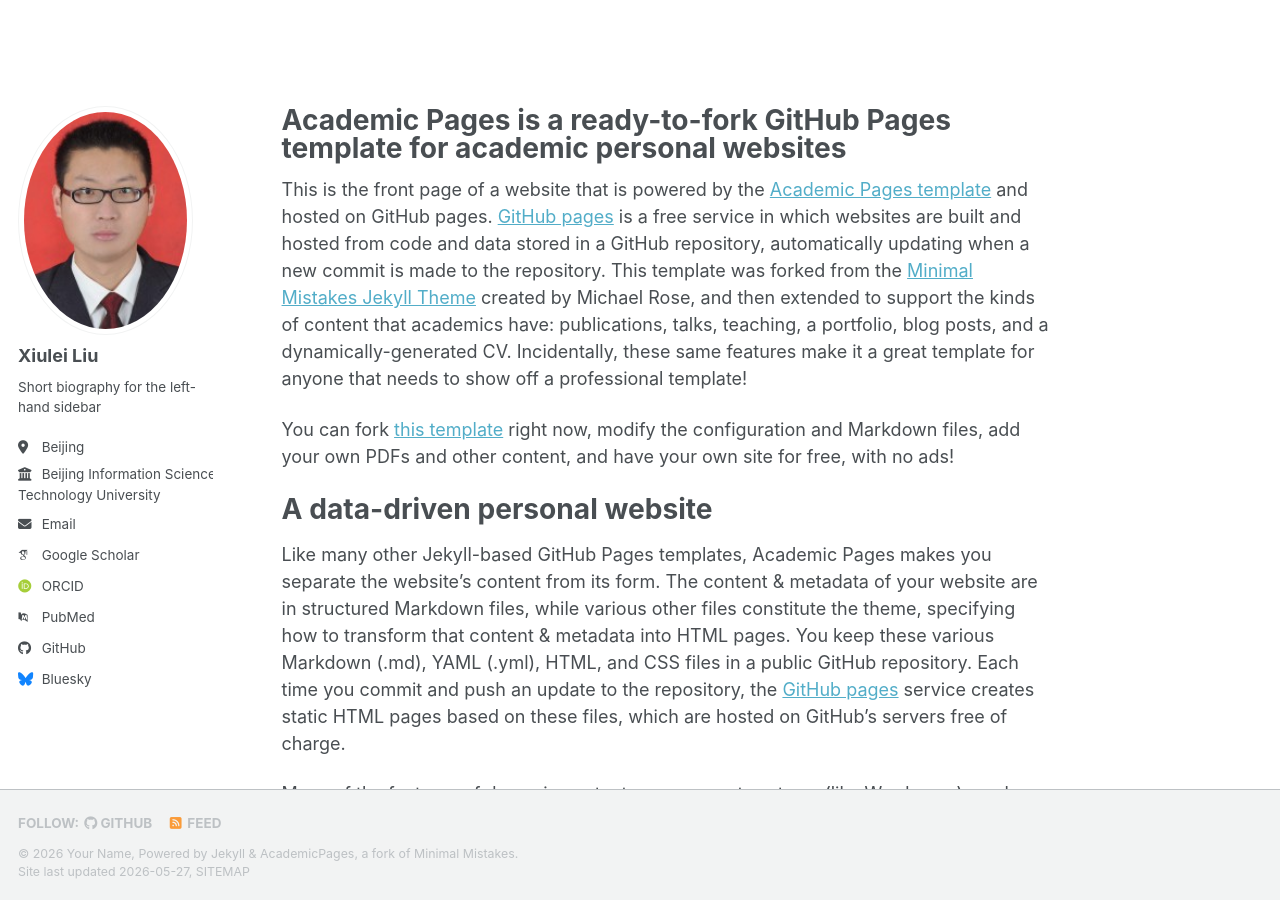
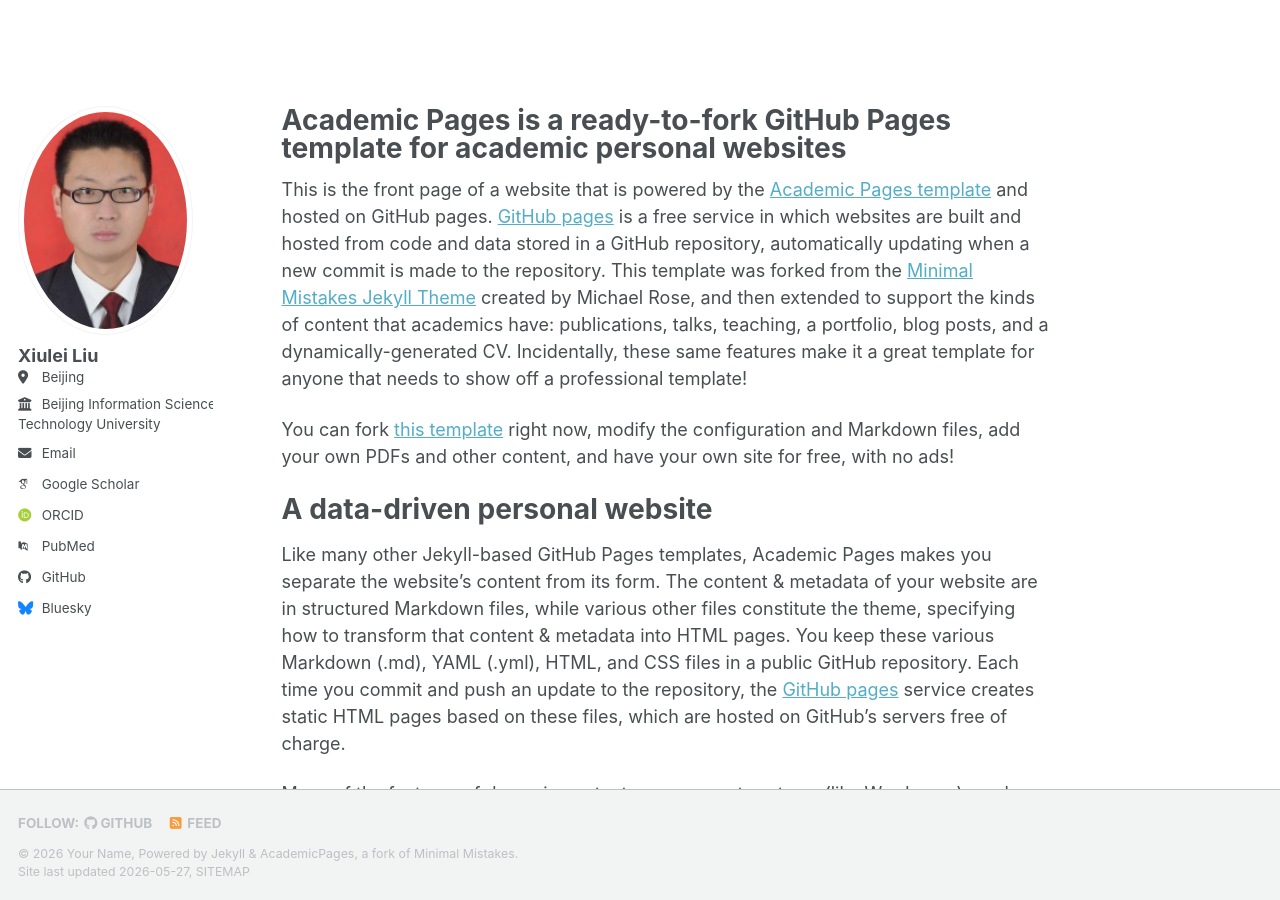
Before and after one commit to zml110120/XiuleiLiu_homepage, a Jekyll site: the page built from _pages/about.md, in a window 1280 px wide and 900 px high. Built offline with Jekyll 4.4.1, drawn with Linux system fonts in a browser that asks for light colours; some web fonts are replaced; a script bundle is joined from its source files by our own code; library files that are not in the unit come from our copies.

Commit message:
Update _config.yml

```diff
--- a/_config.yml
+++ b/_config.yml
@@ -25,8 +25,6 @@ author:
   # Biographic information
   avatar           : "lxl.jpg"
   name             : "Xiulei Liu"
-  pronouns         : # example: "she/her"
-  bio              : "Short biography for the left-hand sidebar"
   location         : "Beijing"
   employer         : "Beijing Information Science &<br>Technology University"
   email            : "liuxiulei@bistu.edu.cn"
```
